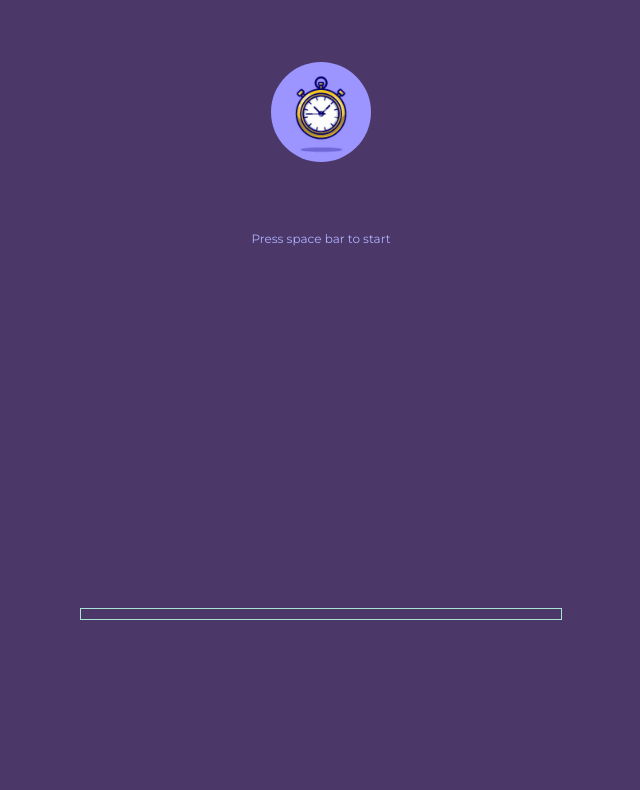
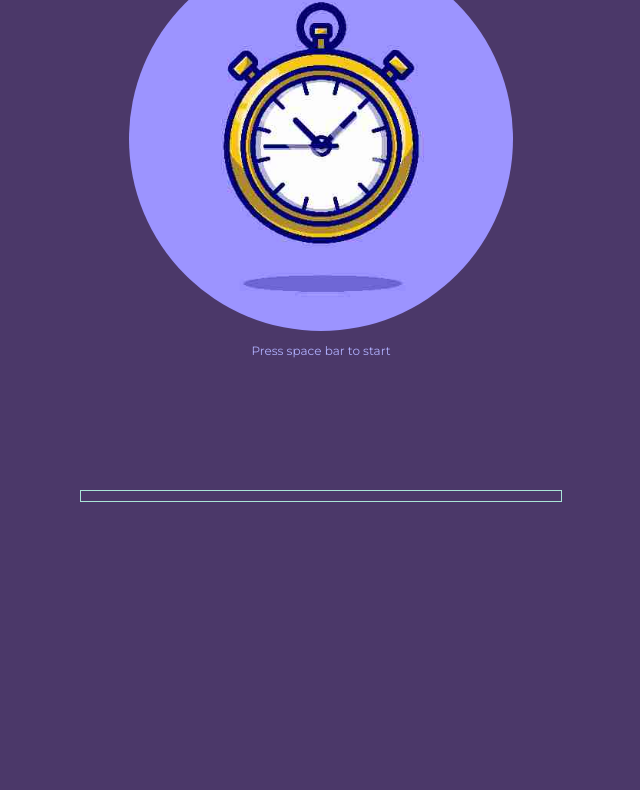
Before and after one commit to syedmehdiabbas/pomodoro, a plain HTML site: page index.html in a window 1280 px wide. Shown: the part 122-912 px from the top of the page, without its empty margins (319-959 px from the left). Drawn offline with Linux system fonts and the light colour scheme.

Commit message:
changed image size

```diff
--- a/css/styles.css
+++ b/css/styles.css
@@ -17,7 +17,6 @@ body {
   height: 100vh;
   display: flex;
   flex-direction: column;
-  justify-content: space-evenly;
   align-items: center;
 }
 
@@ -49,8 +48,8 @@ body {
 }
 
 .image {
-  width: 100px;
-  height: 100px;
+  width: 30vw;
+  height: 30vw;
   border-radius: 50%;
 }
 
@@ -82,7 +81,7 @@ footer {
   display: none;
 }
 
-@media only screen and (min-width: 700px) {
+@media only screen and (min-width: 1000px) {
   .mobile-start {
     display: none;
   }
```
Also changed, not shown: 1 other file.
